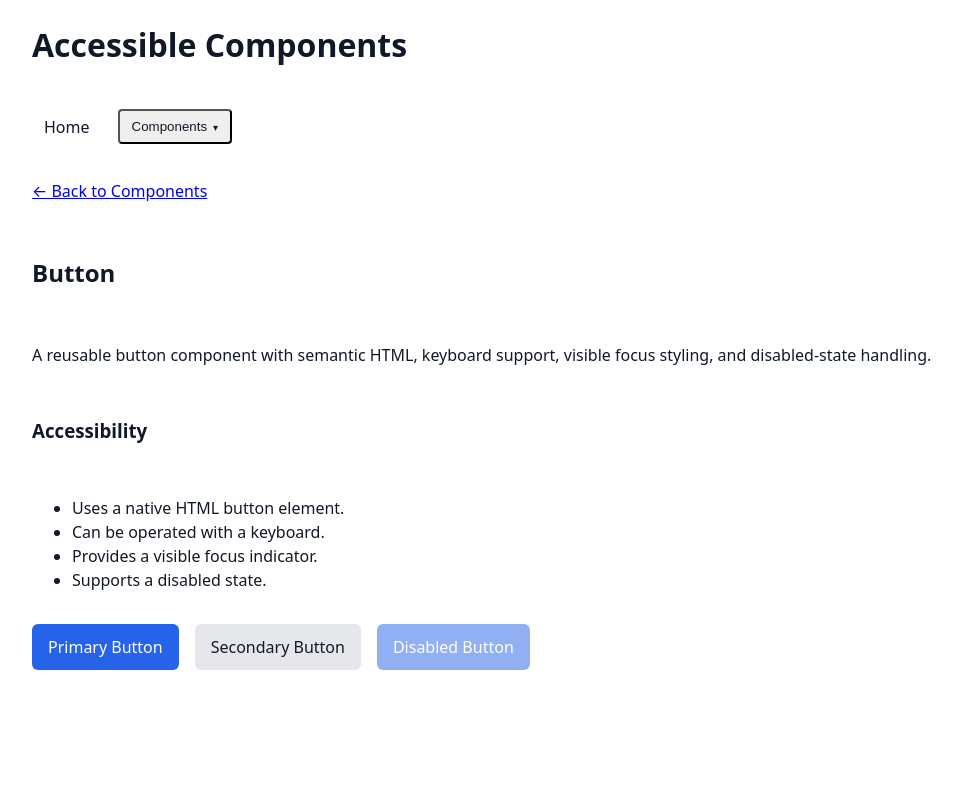
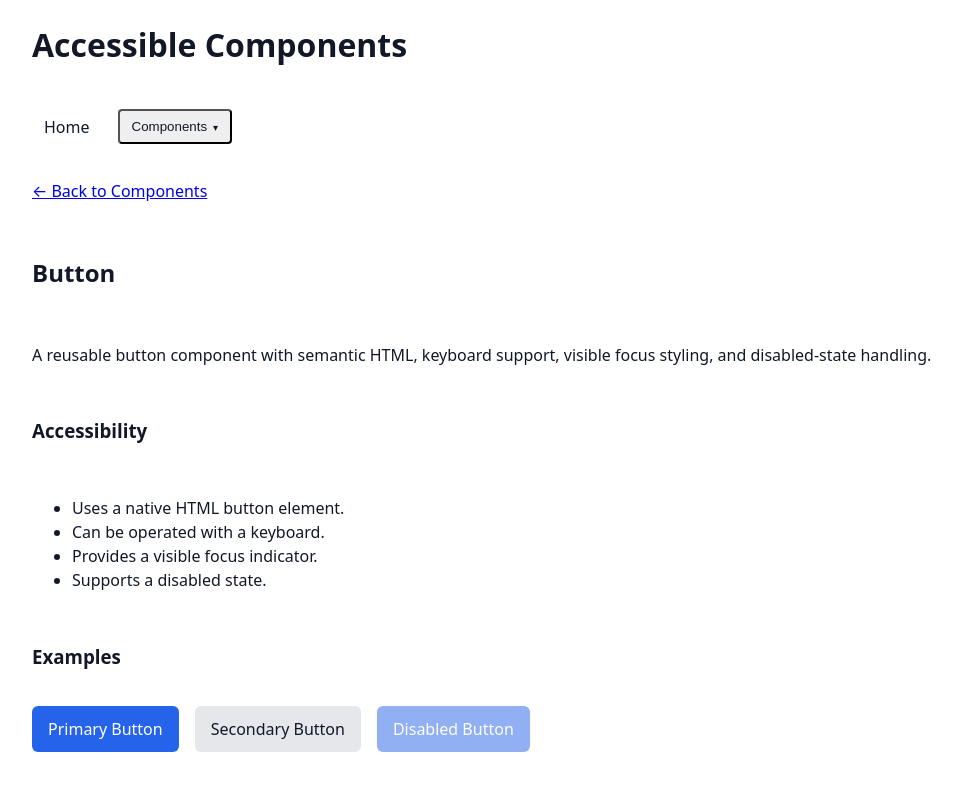
Before and after one commit to rpcorr/accessible-templates, a React (Vite) app: page /button in a window 1280 px wide. Shown: the top 790 px of the page, without its empty margins (82-1043 px from the left). Built offline with nearby package versions, Linux system fonts and the light colour scheme.

Commit message:
docs: improve component page documentation

```diff
--- a/src/examples/Buttons/ButtonExamples.tsx
+++ b/src/examples/Buttons/ButtonExamples.tsx
@@ -3,6 +3,7 @@ import { Button } from '../../components/Button';
 export function ButtonExamples() {
   return (
     <section className="stack">
+      <h3>Examples</h3>
       <div className="row">
         <Button>Primary Button</Button>
         <Button variant="secondary">Secondary Button</Button>
--- a/src/examples/Dropdown/DropdownExamples.tsx
+++ b/src/examples/Dropdown/DropdownExamples.tsx
@@ -8,6 +8,7 @@ import { DropdownSeparator } from '../../components/Dropdown/DropdownSeparator';
 export function DropdownExamples() {
   return (
     <div className="stack">
+      <h3>Examples</h3>
       <div className="row">
         <DropdownBasic trigger={<Button>Basic Menu</Button>}>
           <button>Profile</button>
--- a/src/examples/Modals/ModalExamples.tsx
+++ b/src/examples/Modals/ModalExamples.tsx
@@ -15,6 +15,7 @@ export function ModalExamples() {
 
   return (
     <section className="stack">
+      <h3>Examples</h3>
 
       <article className="row">
         {modals.map((modal) => {
--- a/src/examples/Navigation/NavigationExamples.tsx
+++ b/src/examples/Navigation/NavigationExamples.tsx
@@ -43,8 +43,9 @@ export function NavigationExamples() {
   ];
 
   return (
-    <>
+    <section className="stack">
+      <h3>Examples</h3>
       <Navigation items={navigationItems} />
-    </>
+    </section>
   );
 }
```
